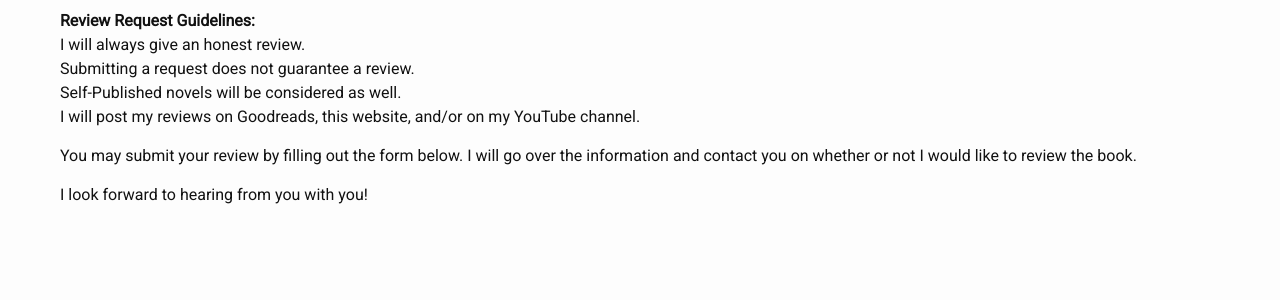
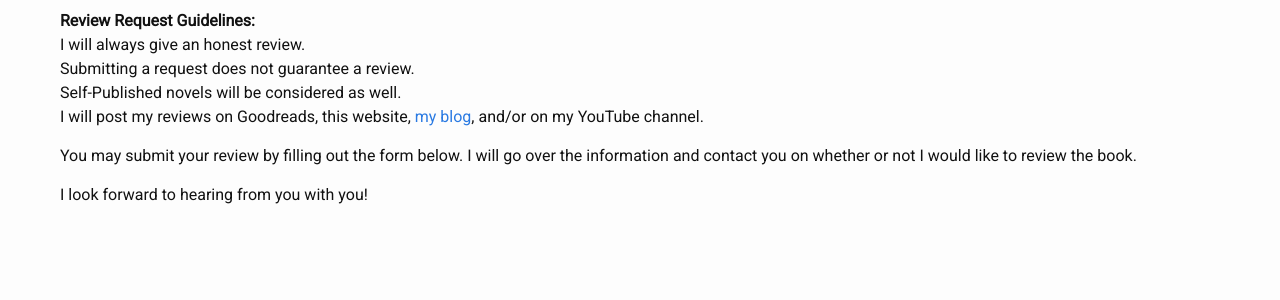
Before and after one commit to cdlampley/cdlampley.github.io, a Jekyll site: the page built from bookreviewpolicy.md, in a window 1280 px wide. Shown: the part 231-531 px from the top of the page. Built offline with Jekyll 4.4.1, drawn with Linux system fonts in a browser that asks for light colours; nearby versions of some CDN libraries.

Commit message:
Update bookreviewpolicy.md
added blog link

```diff
--- a/bookreviewpolicy.md
+++ b/bookreviewpolicy.md
@@ -11,7 +11,7 @@
 I will always give an honest review.<br>
 Submitting a request does not guarantee a review.<br>
 Self-Published novels will be considered as well.<br>
-I will post my reviews on Goodreads, this website, and/or on my YouTube channel.<br>
+I will post my reviews on Goodreads, this website, <a href="http://readwithcherie.wordpress.com">my blog</a>, and/or on my YouTube channel.<br>
 
 You may submit your review by filling out the form below. I will go over the information and contact you on whether or not I would like to review the book.
 
```
